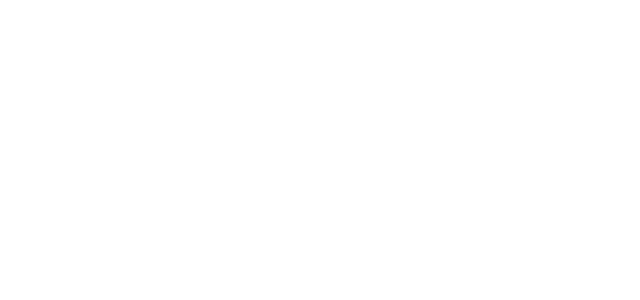
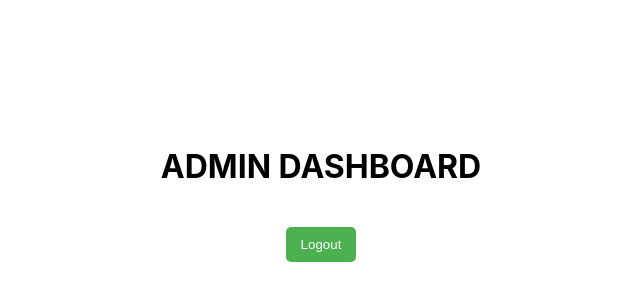
Before and after one commit to ndlanzi-c137/e-spaza-project, a React (Create React App) app in the folder Frontend/: page /admindashboard in a window 1280 px wide. Before the commit this address had no page. Shown: the part 206-506 px from the top of the page, without its empty margins (319-959 px from the left). Built offline with nearby package versions, Linux system fonts and the light colour scheme.

Commit message:
admin login, logout button, password validation

```diff
--- a/Frontend/src/App.js
+++ b/Frontend/src/App.js
@@ -4,6 +4,7 @@ import Login from './components/Login';
 import ShopperDashboard from './components/ShopperDashboard';
 import StaffDashboard from './components/StaffDashboard';
 import { BrowserRouter as Router, Routes, Route } from "react-router-dom";
+import AdminDashboard from './components/AdminDashboard';
 
 function App() {
   return (
@@ -15,6 +16,7 @@ function App() {
           <Route path="/signup" element={<Signup/>}/>
           <Route path="/shopperdashboard" element={<ShopperDashboard/>}/>
           <Route path="/staffdashboard" element={<StaffDashboard />} />
+          <Route path="/admindashboard" element={<AdminDashboard/>} />
         </Routes>
       </Router>
     </div>
--- /dev/null
+++ b/Frontend/src/components/AdminDashboard.css
@@ -0,0 +1,13 @@
+.logout-button {
+    background-color: #4CAF50;
+    color: white;
+    padding: 10px 15px;
+    border: none;
+    border-radius: 5px;
+    cursor: pointer;
+    margin-top: 20px; /* Adjust margin as needed */
+}
+
+.logout-button:hover {
+    background-color: #45a049; /* A slightly darker green on hover */
+}
--- /dev/null
+++ b/Frontend/src/components/AdminDashboard.js
@@ -0,0 +1,24 @@
+import React from "react";
+import "./AdminDashboard.css";
+import { useNavigate } from "react-router-dom";
+
+function AdminDashboard(){
+
+    const navigate = useNavigate();
+
+    const handleLogout = () => {
+        // Perform logout actions, such as clearing authentication tokens or session data
+        // For simplicity, let's just navigate back to the login page
+        navigate('/');
+    };
+
+
+    return(
+        <div style={{display: 'flex', flexDirection: "column", justifyContent: 'center', alignItems: 'center', height: '100vh' }}>
+            <h1>ADMIN DASHBOARD</h1>
+            <button className="logout-button" onClick={handleLogout}>Logout</button>
+        </div>
+    );
+}
+
+export default AdminDashboard;
--- a/Frontend/src/components/Login.js
+++ b/Frontend/src/components/Login.js
@@ -42,7 +42,10 @@ const Login = () => {
                         navigate('/shopperdashboard'); // Navigate to shopper dashboard
                     } else if (data.user.role === 'staff') {
                         navigate('/staffdashboard'); // Navigate to staff dashboard
-                    }else {
+                    } else if(data.user.role === 'admin'){
+                        navigate('/admindashboard'); // Navigate to admin dashboard
+                    }
+                    else {
                         throw new Error('Unknown role');
                     }
 
--- a/Frontend/src/components/Signup.css
+++ b/Frontend/src/components/Signup.css
@@ -75,6 +75,12 @@
     width: 24px;
   }
 
+  .error {
+    color: #ff0000; /* Red color for error message */
+    font-size: 14px; /* Adjust font size */
+    margin-top: 5px; /* Add some spacing above the error message */
+  }
+
   /* Graphic side styles */
 
   .graphic-side {
--- a/Frontend/src/components/Signup.js
+++ b/Frontend/src/components/Signup.js
@@ -20,6 +20,14 @@ const SignUp = () => {
     const handleSubmit = async (e) => {
         e.preventDefault();
         setError(''); // Clear previous errors
+
+        // Password validation rules
+        const passwordRegex = /^(?=.*\d)(?=.*[a-z])(?=.*[A-Z])(?=.*[!@#$%^&*]).{8,}$/;
+
+        if (!passwordRegex.test(password)) {
+            setError('Password must be at least 8 characters long and contain at least one uppercase letter, one lowercase letter, one number, and one special character.');
+            return;
+        }
 
         try {
             const response = await fetch('http://localhost:8081/signup', {
```
Also changed, not shown: 1 other file (tests, documents, lock files or other folders).
